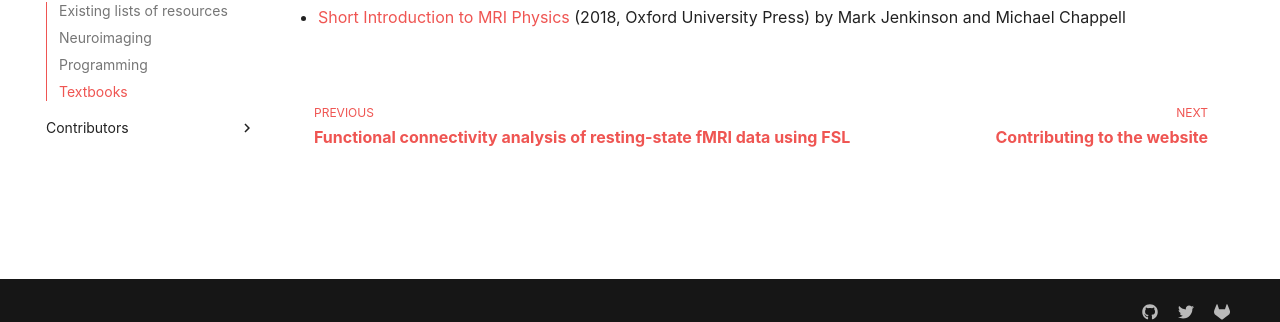
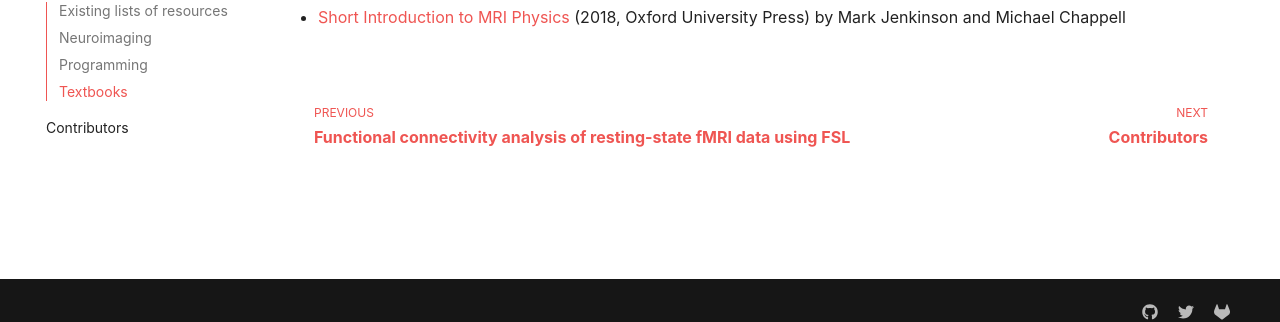
Before and after one commit to chbh-opensource/mri-on-bear-edu, an MkDocs documentation site: the page built from docs/resources.md, in a window 1280 px wide and 900 px high, scrolled down 2237 px. Shown: the part 557-879 px from the top of the window. Built offline with MkDocs 1.6.1 and Material for MkDocs 9.7.7, drawn with Linux system fonts in a browser that asks for light colours; some web fonts are replaced; comment, search, counter and statistics services are not loaded.

Commit message:
renamed contributors page

```diff
--- a/mkdocs.yml
+++ b/mkdocs.yml
@@ -77,5 +77,4 @@ nav:
   - Workshop 8 - Functional connectivity:
     - Functional connectivity analysis of resting-state fMRI data using FSL: workshop8/functional-connectivity.md
   - Additional Resources: resources.md
-  - Contributors:
-    - Contributing to the website: contributing/contributing.md
+  - Contributors: contributors.md
```
Also changed, not shown: docs/contributors.md (renamed from docs/contributing/contributing.md, +2 -2 lines).
